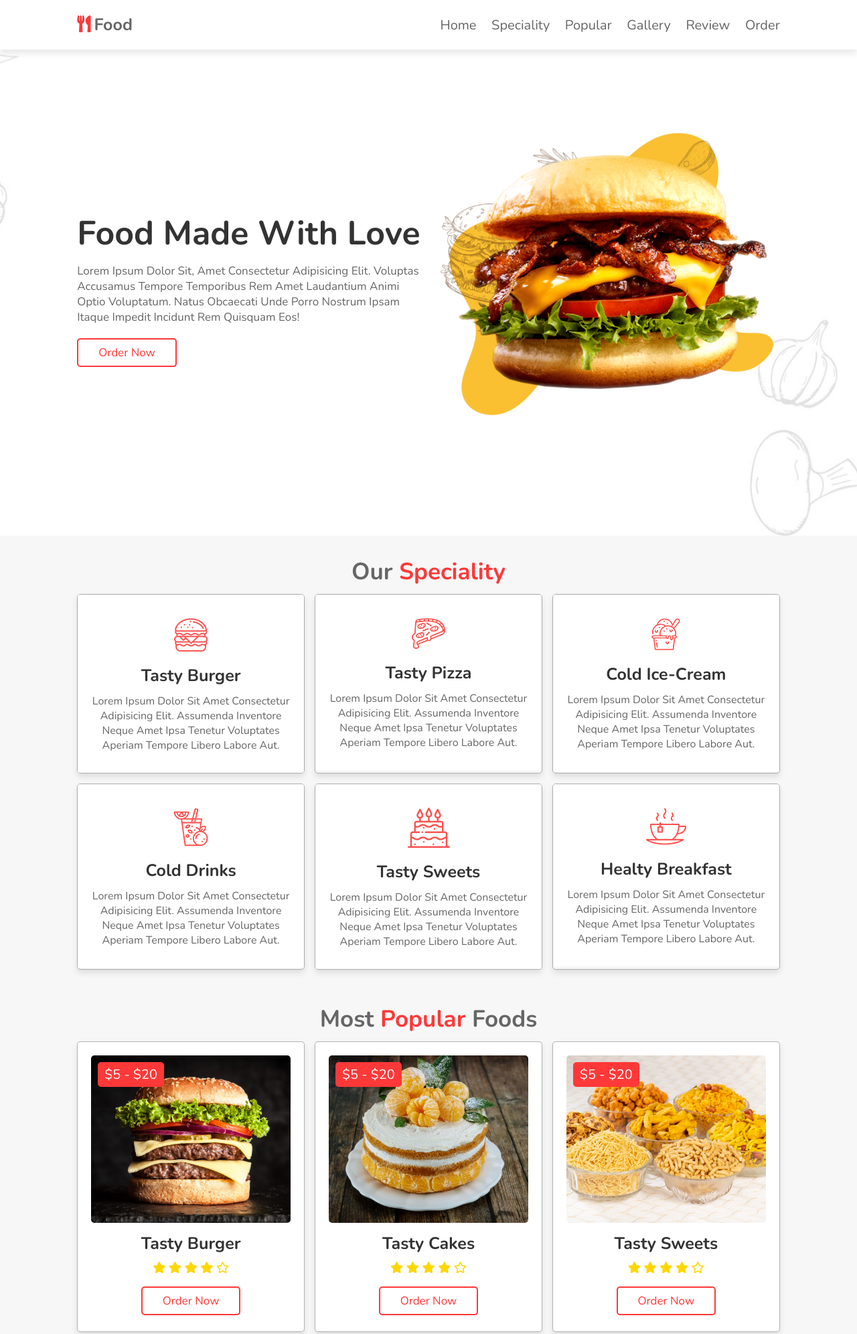
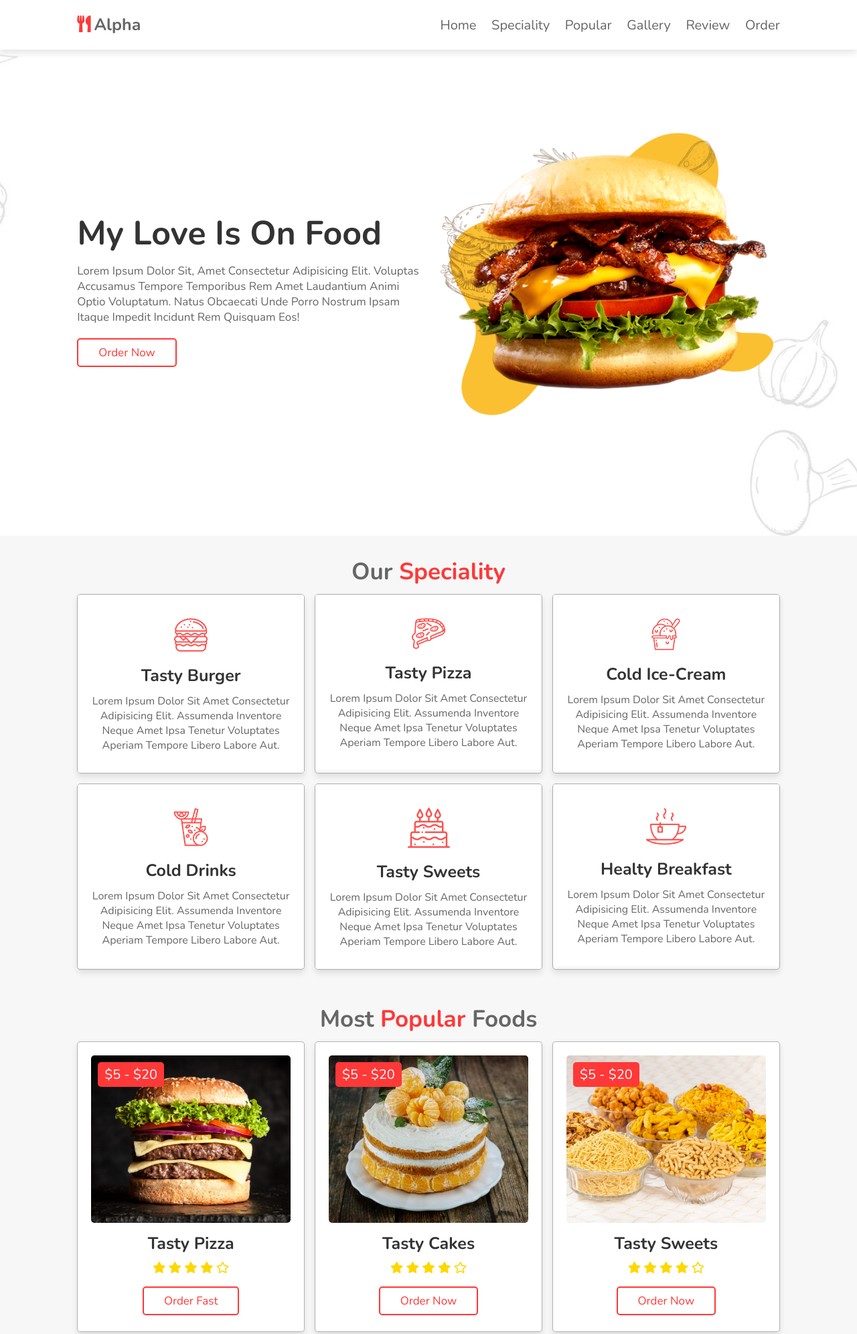
Before and after one commit to evilalpha007/resturant.github.io, a plain HTML site: page index.html in a window 1280 px wide. Shown: the top 1992 px of the page at 67% size. Drawn offline with nearby package versions, Linux system fonts and the light colour scheme.

Commit message:
Update index.html

```diff
--- a/index.html
+++ b/index.html
@@ -18,7 +18,7 @@
 
 <header>
 
-    <a href="#" class="logo"><i class="fas fa-utensils"></i>food</a>
+    <a href="#" class="logo"><i class="fas fa-utensils"></i>Alpha</a>
 
     <div id="menu-bar" class="fas fa-bars"></div>
 
@@ -40,7 +40,7 @@
 <section class="home" id="home">
 
     <div class="content">
-        <h3>food made with love</h3>
+        <h3>my love is on food</h3>
         <p>Lorem ipsum dolor sit, amet consectetur adipisicing elit. Voluptas accusamus tempore temporibus rem amet laudantium animi optio voluptatum. Natus obcaecati unde porro nostrum ipsam itaque impedit incidunt rem quisquam eos!</p>
         <a href="#" class="btn">order now</a>
     </div>
@@ -127,7 +127,7 @@
         <div class="box">
             <span class="price"> $5 - $20 </span>
             <img src="images/p-1.jpg" alt="">
-            <h3>tasty burger</h3>
+            <h3>tasty pizza</h3>
             <div class="stars">
                 <i class="fas fa-star"></i>
                 <i class="fas fa-star"></i>
@@ -135,7 +135,7 @@
                 <i class="fas fa-star"></i>
                 <i class="far fa-star"></i>
             </div>
-            <a href="#" class="btn">order now</a>
+            <a href="#" class="btn">order fast</a>
         </div>
         <div class="box">
             <span class="price"> $5 - $20 </span>
@@ -423,7 +423,7 @@
         <a href="#" class="btn">twitter</a>
         <a href="#" class="btn">instagram</a>
         <a href="#" class="btn">pinterest</a>
-        <a href="#" class="btn">linkedin</a>
+        <a href="linkedin.com/in/dibakar-sharma-4054ba200" class="btn">linkedin</a>
     </div>
 
     <h1 class="credit"> created by <span> Mr. sam  </span> | all rights reserved! </h1>
```
